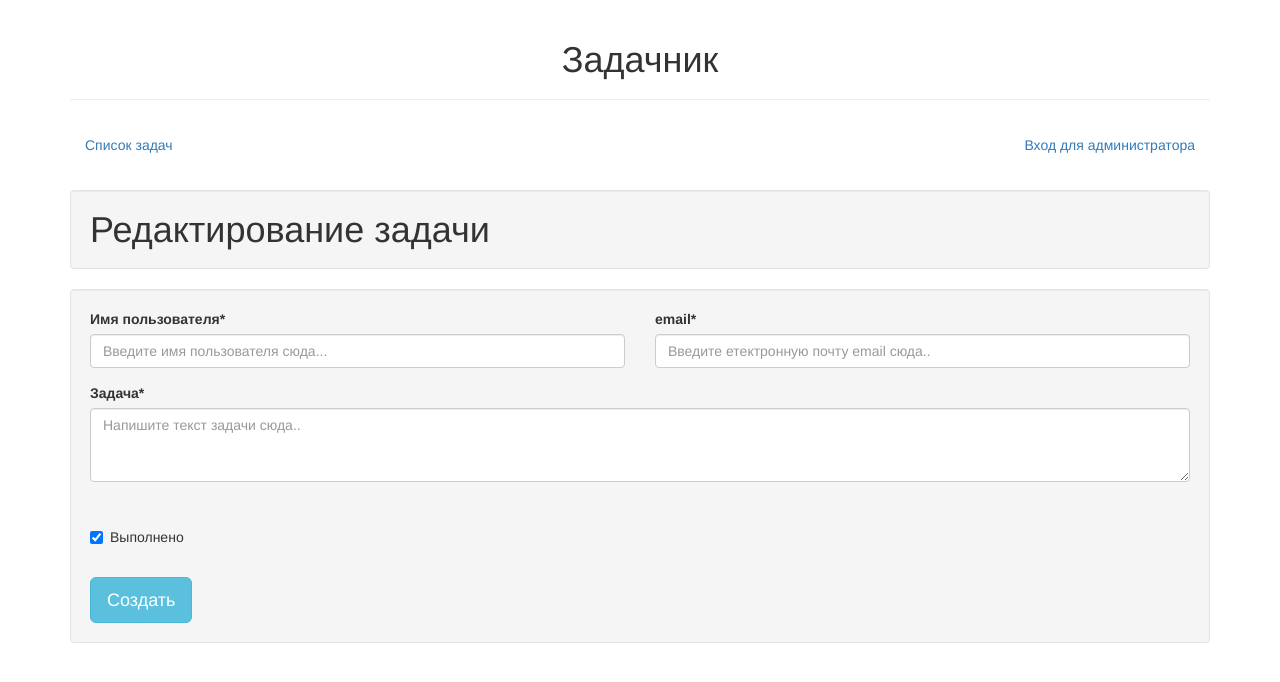
After one commit to andrewkravchik/Taskbook, a PHP site: page /edit.php in a window 1280 px wide. The commit adds this page. Shown: the top 682 px of the page. Run offline with PHP 8.4, Linux system fonts and the light colour scheme.

Commit message:
Simple layout 4 pages html

```diff
--- /dev/null
+++ b/edit.php
@@ -0,0 +1,126 @@
+<!DOCTYPE html>
+<html>
+<head>
+<title>Приложение задачник</title>
+<meta name="viewport" content="width=device-width, initial-scale=1.0"/>
+    <link rel="stylesheet" href="https://maxcdn.bootstrapcdn.com/bootstrap/3.3.5/css/bootstrap.min.css" integrity="sha512-dTfge/zgoMYpP7QbHy4gWMEGsbsdZeCXz7irItjcC3sPUFtf0kuFbDz/ixG7ArTxmDjLXDmezHubeNikyKGVyQ==" crossorigin="anonymous">
+    <meta name="viewport" content="width=device-width, initial-scale=1.0">
+<style>
+.table-striped>tbody>tr:nth-child(odd)>td,
+.table-striped>tbody>tr:nth-child(odd)>th {
+   /*background-color: #C49F0F;*/
+   background-color: #D1D0CE;
+}
+
+.table-hover tbody tr:hover td, .table-hover tbody tr:hover th {
+  /*background-color: #FF9F9F;*/
+  background-color: #98AFC7;
+}
+ul.nav.navbar-left a{
+  margin-left: -15px;
+}
+ </style>
+<!-- } -->
+</head>
+<body>
+
+  <div class="container">
+  <div class="page-header">
+    <div class="text-center">
+    <h1>Задачник</h1>
+  </div>
+  </div>
+</div>
+
+<div class="container ">
+
+	<div class="collapse navbar-collapse" id="navcol-1">
+
+  <ul class="nav navbar-nav navbar-left">
+  	<?php
+    	 //$parsedUrl = parse_url($_SERVER['DOCUMENT_ROOT']);
+		 //$root      = $parsedUrl['scheme'] . '://' . $parsedUrl['host'] . '/';
+  		//$hostname = getenv('HTTP_HOST');
+    ?>
+    <li role="presentation"><a href="<?php getenv('HTTP_HOST') ?>">Список задач</a></li>
+  </ul>
+                    <ul class="nav navbar-nav navbar-right">
+                        <li role="presentation"><a href="#">Вход для администратора</a></li>
+
+                    </ul>
+                </div>
+
+                <h1 class="well">Редактирование задачи</h1>
+
+<div class="col-lg-12 well">
+	<div class="row">
+				<form>
+					<div class="col-sm-12">
+						<div class="row">
+							<div class="col-sm-6 form-group">
+								<label>Имя пользователя*</label>
+								<input type="text" placeholder="Введите имя пользователя сюда..." class="form-control">
+							</div>
+							<div class="col-sm-6 form-group">
+								<label>email*</label>
+								<input type="text" placeholder="Введите етектронную почту email сюда.." class="form-control">
+							</div>
+						</div>
+						<div class="form-group">
+							<label>Задача*</label>
+							<textarea placeholder="Напишите текст задачи сюда.." rows="3" class="form-control"></textarea>
+						</div>
+						<!-- <div class="row">
+							<div class="col-sm-4 form-group">
+								<label>City</label>
+								<input type="text" placeholder="Enter City Name Here.." class="form-control">
+							</div>
+							<div class="col-sm-4 form-group">
+								<label>State</label>
+								<input type="text" placeholder="Enter State Name Here.." class="form-control">
+							</div>
+							<div class="col-sm-4 form-group">
+								<label>Zip</label>
+								<input type="text" placeholder="Enter Zip Code Here.." class="form-control">
+							</div>
+						</div>
+						<div class="row">
+							<div class="col-sm-6 form-group">
+								<label>Title</label>
+								<input type="text" placeholder="Enter Designation Here.." class="form-control">
+							</div>
+							<div class="col-sm-6 form-group">
+								<label>Company</label>
+								<input type="text" placeholder="Enter Company Name Here.." class="form-control">
+							</div>
+						</div>
+					<div class="form-group">
+						<label>Phone Number</label>
+						<input type="text" placeholder="Enter Phone Number Here.." class="form-control">
+					</div>
+					<div class="form-group">
+						<label>Email Address</label>
+						<input type="text" placeholder="Enter Email Address Here.." class="form-control">
+					</div>
+					<div class="form-group">
+						<label>Website</label>
+						<input type="text" placeholder="Enter Website Name Here.." class="form-control">
+					</div> -->
+
+					<br/>
+
+					<div class="checkbox">
+            <label style="font-size: 1em">
+                <input type="checkbox" value="" checked>
+                <span class="cr"><i class="cr-icon fa fa-check"></i></span>
+                Выполнено
+            </label>
+        </div>
+
+        <br/>
+
+					<button type="button" class="btn btn-lg btn-info">Создать</button>
+					</div>
+				</form>
+				</div>
+	</div>
```
Also changed, not shown: add-task.php (added, +113 -0 lines), admin.php (added, +109 -0 lines), index.php (+80 -8 lines).
